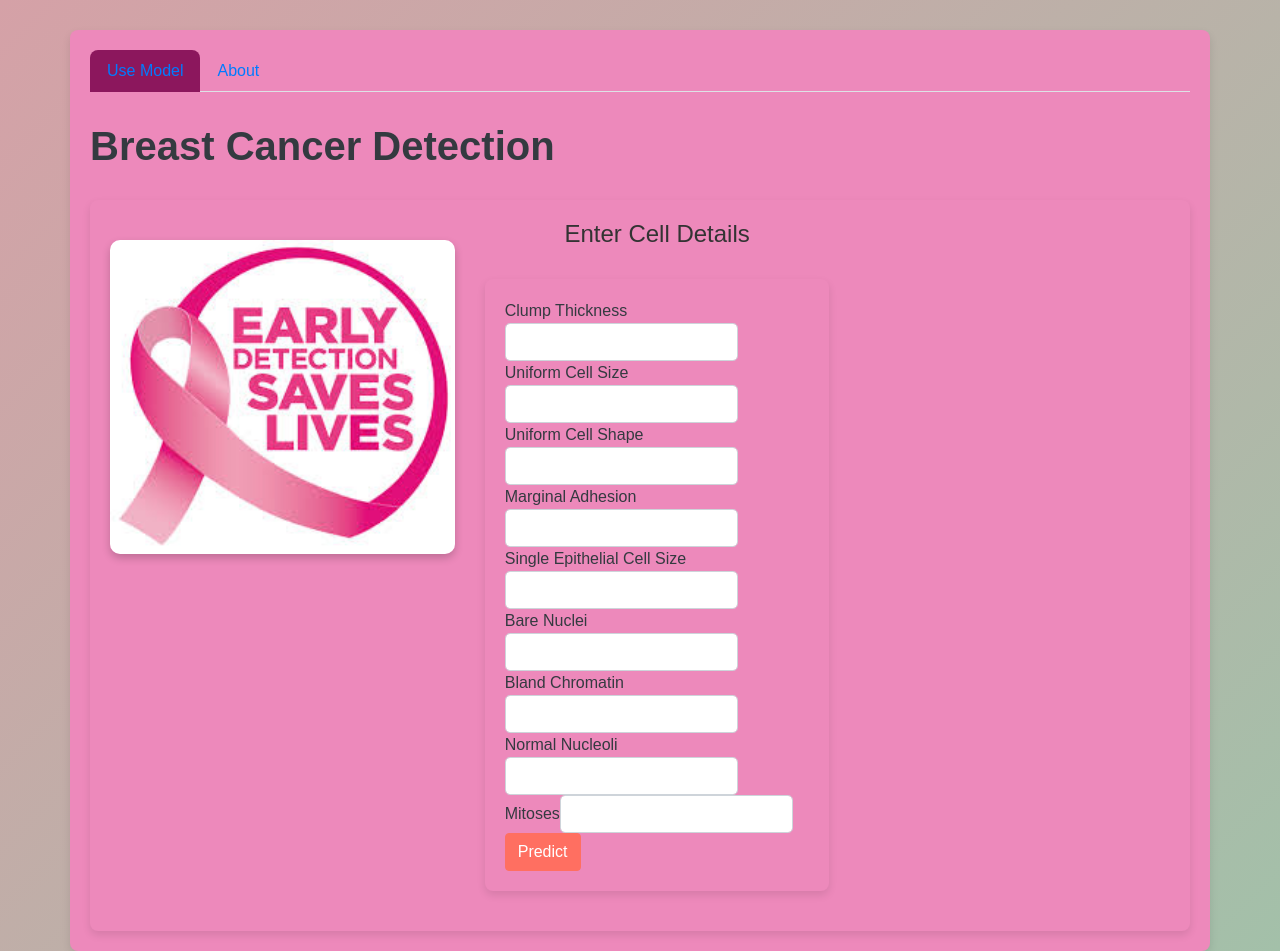
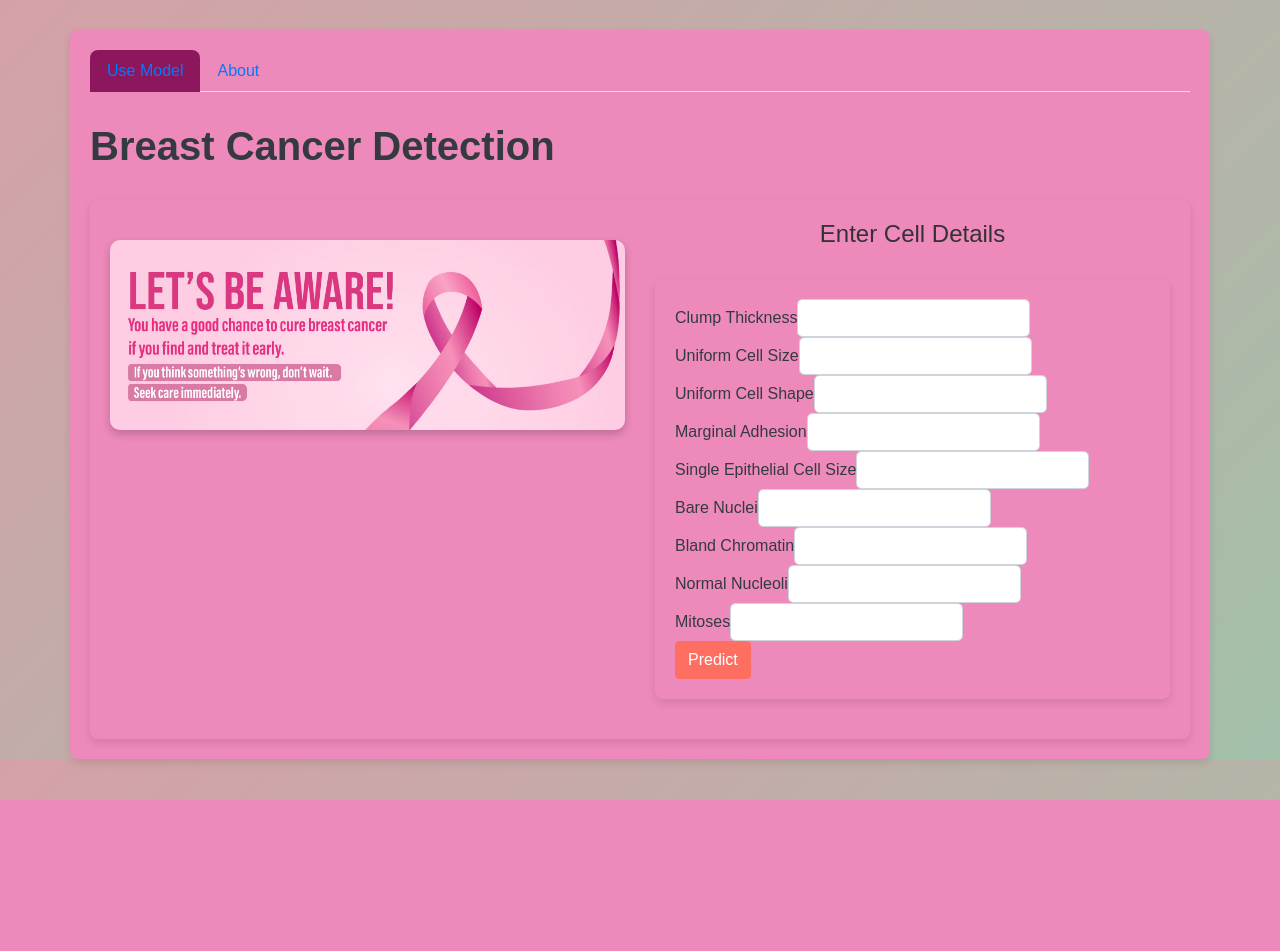
Before and after one commit to Sumbati10/PREDICTION_BREASTCANCER, a Flask app: page / in a window 1280 px wide. After the commit the page ends 800 px from the top, so only its background shows below. Run offline with Flask 2, Linux system fonts and the light colour scheme; parts of the project's set-up code (start-up, migrations or seed data) failed here and were passed over; some libraries are stand-ins or nearby versions.

Commit message:
updated index.html

```diff
--- a/templates/index.html
+++ b/templates/index.html
@@ -116,7 +116,8 @@
           <form action="{{ url_for('predict') }}" method="post" class="form-inline">
             <div class="row">
               <div class="col-md-6">
-                <img class="image" src="{{ url_for('static', filename='images.jpg') }}" width="100%" height="auto" />
+                <img class="image" src="{{ url_for('static', filename='bcam_2022_banner.jpg') }}" width="100%" height="auto" />
+
               </div>
               <div class="col-md-6">
                 <h4 class="text-center">Enter Cell Details</h4>
```
